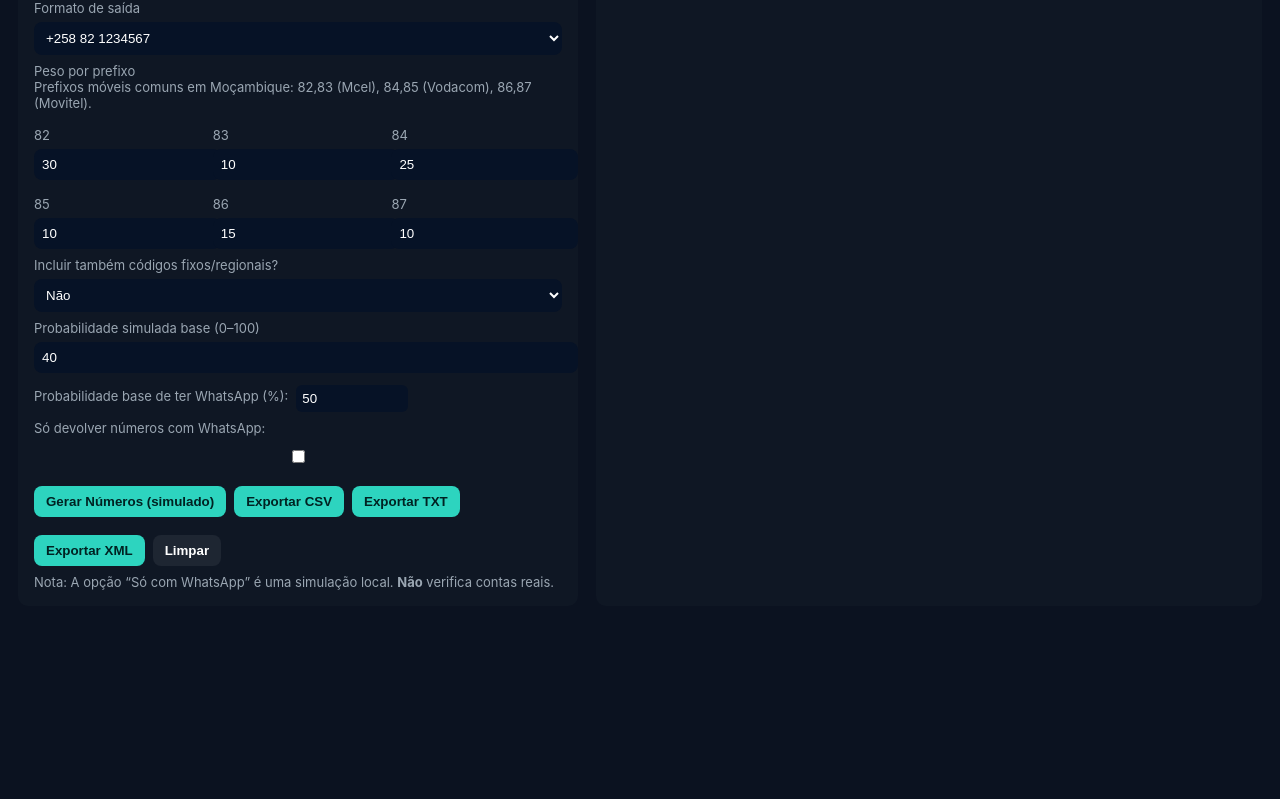
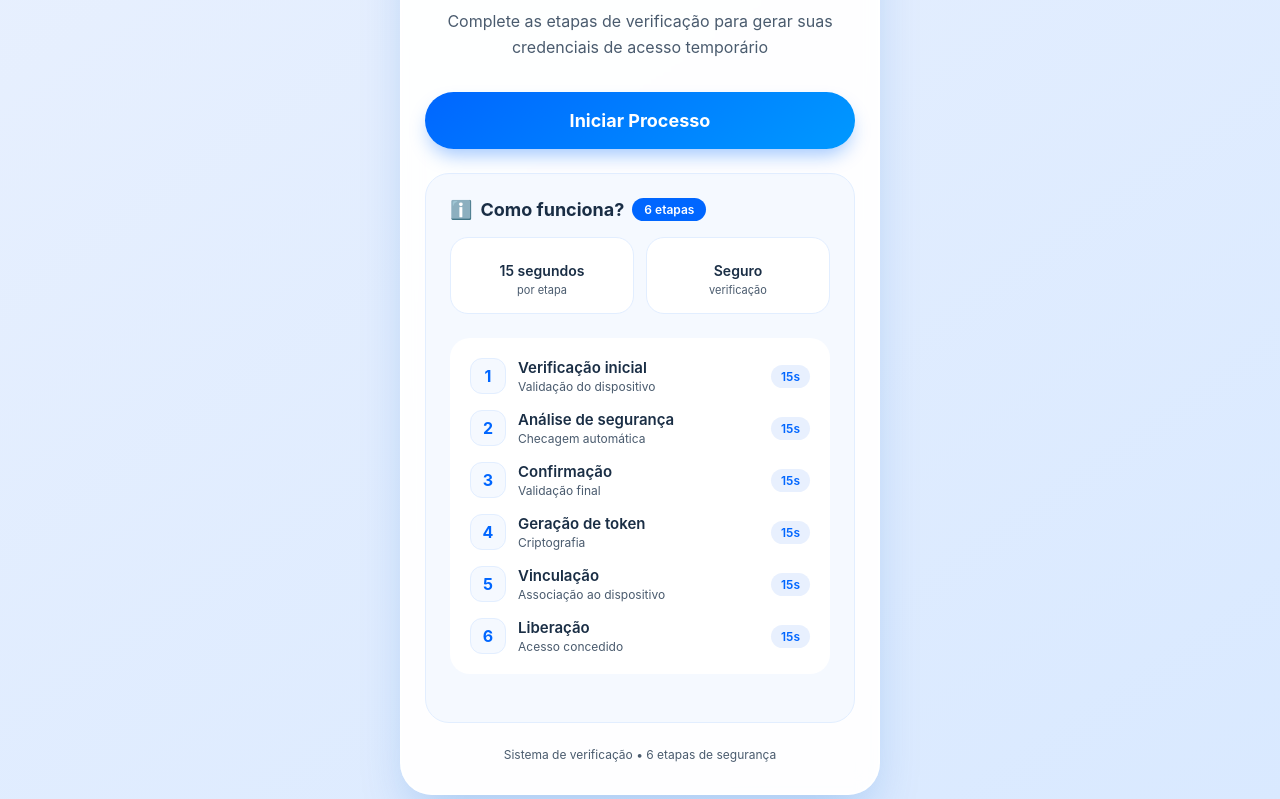
Before and after one commit to CardosoB8/GeradordesinaisTako, a website: page public/index.html in a window 1280 px wide. Shown: the part 160-959 px from the top of the page. Before the commit the page ends 800 px from the top, so only its background shows below. Drawn offline with Linux system fonts and the light colour scheme.

Commit message:
Update index.html

```diff
--- a/public/index.html
+++ b/public/index.html
@@ -1,384 +1,367 @@
-<!doctype html>
-<html lang="pt-PT">
+<!DOCTYPE html>
+<html>
 <head>
-<meta charset="utf-8" />
-<meta name="viewport" content="width=device-width,initial-scale=1" />
-<title>Gerador — Apenas números com WhatsApp (simulado)</title>
-
+    <title>Sistema de Acesso</title>
+    <meta charset="UTF-8">
+    <meta name="viewport" content="width=device-width, initial-scale=1.0, maximum-scale=1.0, user-scalable=yes">
     <style>
-  :root {
-    --bg: #0b1220;
-    --card: #0f1724;
-    --accent: #2dd4bf;
-    --muted: #9aa6b2;
+        * {
+            margin: 0;
+            padding: 0;
+            box-sizing: border-box;
+            font-family: -apple-system, BlinkMacSystemFont, 'Segoe UI', Roboto, Helvetica, Arial, sans-serif;
         }
 
         body {
-    font-family: Inter, system-ui, Arial;
-    background: var(--bg);
-    color: #e6eef8;
+            background: linear-gradient(145deg, #E8F0FE 0%, #D9E9FF 100%);
+            min-height: 100vh;
+            display: flex;
+            align-items: center;
+            justify-content: center;
             margin: 0;
-    padding: 18px;
+            padding: 16px;
         }
 
-  .wrap {
-    display: flex;
-    gap: 18px;
-    flex-wrap: wrap;
+        .main-container {
+            max-width: 480px;
+            width: 100%;
+            margin: 0 auto;
         }
 
+        /* Card principal */
         .card {
-    background: var(--card);
-    padding: 16px;
-    border-radius: 10px;
-    min-width: 320px;
-    flex: 1;
+            background: rgba(255, 255, 255, 0.95);
+            backdrop-filter: blur(10px);
+            -webkit-backdrop-filter: blur(10px);
+            border-radius: 32px;
+            padding: 32px 24px;
+            width: 100%;
+            box-shadow: 0 25px 50px -12px rgba(0, 98, 204, 0.25),
+                        0 0 0 1px rgba(255, 255, 255, 0.5) inset;
+            border: 1px solid rgba(255, 255, 255, 0.8);
+            text-align: center;
+        }
+
+        /* Ícone animado */
+        .animated-icon {
+            font-size: 64px;
+            margin-bottom: 16px;
+            animation: float 3s ease-in-out infinite;
+        }
+
+        @keyframes float {
+            0%, 100% { transform: translateY(0); }
+            50% { transform: translateY(-10px); }
         }
 
         h1 {
-    margin: 0 0 8px 0;
-    font-size: 18px;
+            font-size: 36px;
+            font-weight: 800;
+            background: linear-gradient(135deg, #0066FF 0%, #0099FF 100%);
+            -webkit-background-clip: text;
+            -webkit-text-fill-color: transparent;
+            background-clip: text;
+            margin-bottom: 16px;
+            letter-spacing: -0.5px;
         }
 
-  label {
-    display: block;
-    color: var(--muted);
-    font-size: 13px;
-    margin-top: 8px;
+        .description {
+            color: #4A5B6E;
+            font-size: 16px;
+            line-height: 1.6;
+            margin-bottom: 32px;
+            padding: 0 12px;
         }
 
-  input,
-  select,
-  textarea {
+        /* Botão principal */
+        .button {
+            background: linear-gradient(145deg, #0066FF, #0099FF);
+            color: white;
+            border: none;
+            padding: 18px 40px;
+            border-radius: 40px;
+            font-size: 18px;
+            font-weight: 700;
+            cursor: pointer;
+            text-decoration: none;
+            display: inline-block;
             width: 100%;
-    padding: 8px;
-    border-radius: 8px;
-    border: 0;
-    background: #061226;
-    color: #fff;
-    margin-top: 6px;
+            text-align: center;
+            box-shadow: 0 10px 20px -5px rgba(0, 102, 255, 0.4);
+            transition: all 0.3s;
+            margin-bottom: 24px;
         }
 
-  button {
-    margin-top: 10px;
-    padding: 8px 12px;
-    border-radius: 8px;
-    border: 0;
-    background: var(--accent);
-    color: #022;
-    cursor: pointer;
-    font-weight: 700;
+        .button:hover {
+            transform: translateY(-2px);
+            box-shadow: 0 15px 25px -5px rgba(0, 102, 255, 0.5);
         }
 
-  .btn-ghost {
-    background: #ffffff10;
-    color: #fff;
+        .button:active {
+            transform: translateY(0);
         }
 
-  table {
-    width: 100%;
-    border-collapse: collapse;
-    margin-top: 10px;
+        /* Card de informações */
+        .info-card {
+            background: #F5F9FF;
+            border-radius: 24px;
+            padding: 24px;
+            margin-bottom: 24px;
+            border: 1px solid #E2EEFF;
         }
 
-  th, td {
-    padding: 6px;
-    border-bottom: 1px solid rgba(255, 255, 255, 0.03);
-    font-size: 13px;
+        .info-title {
+            font-size: 18px;
+            font-weight: 700;
+            color: #1A2E45;
+            margin-bottom: 16px;
+            display: flex;
+            align-items: center;
+            gap: 8px;
         }
 
-  .small {
-    font-size: 13px;
-    color: var(--muted);
+        .info-badge {
+            background: #0066FF;
+            color: white;
+            padding: 4px 12px;
+            border-radius: 40px;
+            font-size: 12px;
+            font-weight: 600;
         }
 
-  .row {
-    display: flex;
-    gap: 8px;
-    flex-wrap: wrap;
+        /* Features em grid */
+        .features-grid {
+            display: grid;
+            grid-template-columns: 1fr 1fr;
+            gap: 12px;
+            margin-bottom: 24px;
         }
 
-  .wh-icon {
-    cursor: pointer;
-    user-select: none;
+        .feature {
+            background: white;
+            padding: 16px;
+            border-radius: 18px;
+            text-align: center;
+            border: 1px solid #E2EEFF;
         }
 
-  .wh-yes {
-    color: #2dd4bf;
-    font-weight: 700;
+        .feature-emoji {
+            font-size: 28px;
+            margin-bottom: 8px;
         }
 
-  .wh-no {
-    color: #9aa6b2;
+        .feature-title {
+            font-size: 14px;
+            font-weight: 600;
+            color: #1A2E45;
+            margin-bottom: 4px;
         }
 
-  .controls {
-    display: flex;
-    gap: 8px;
-    align-items: center;
-    flex-wrap: wrap;
+        .feature-desc {
+            font-size: 11px;
+            color: #4A5B6E;
         }
 
-  .small-input {
-    width: 100px;
-    padding: 6px;
-    border-radius: 6px;
-    border: 0;
-    background: #061226;
-    color: #fff;
+        /* Timeline das etapas */
+        .timeline {
+            background: white;
+            border-radius: 20px;
+            padding: 20px;
+            margin-bottom: 24px;
         }
 
-  .muted-block {
-    color: var(--muted);
-    font-size: 13px;
-    margin-top: 8px;
+        .timeline-item {
+            display: flex;
+            align-items: center;
+            gap: 12px;
+            margin-bottom: 16px;
         }
 
-  .notice {
-    background: #ffffff10;
-    padding: 8px;
-    border-radius: 8px;
-    margin-top: 8px;
-    color: var(--muted);
-    font-size: 13px;
+        .timeline-item:last-child {
+            margin-bottom: 0;
+        }
+
+        .timeline-number {
+            width: 36px;
+            height: 36px;
+            background: #F5F9FF;
+            border-radius: 12px;
+            display: flex;
+            align-items: center;
+            justify-content: center;
+            font-weight: 700;
+            color: #0066FF;
+            border: 1px solid #E2EEFF;
+        }
+
+        .timeline-content {
+            flex: 1;
+            text-align: left;
+        }
+
+        .timeline-title {
+            font-size: 15px;
+            font-weight: 600;
+            color: #1A2E45;
+            margin-bottom: 2px;
+        }
+
+        .timeline-sub {
+            font-size: 12px;
+            color: #4A5B6E;
+        }
+
+        .timeline-duration {
+            background: #E8F0FE;
+            padding: 4px 10px;
+            border-radius: 40px;
+            font-size: 12px;
+            font-weight: 600;
+            color: #0066FF;
+        }
+
+        /* Footer e link admin */
+        .admin-section {
+            margin-top: 24px;
+            padding-top: 20px;
+            border-top: 1px solid #E2EEFF;
+        }
+
+        .admin-link {
+            color: #4A5B6E;
+            text-decoration: none;
+            font-size: 14px;
+            font-weight: 500;
+            display: inline-flex;
+            align-items: center;
+            gap: 6px;
+            padding: 8px 16px;
+            background: #F5F9FF;
+            border-radius: 40px;
+            transition: all 0.2s;
+        }
+
+        .admin-link:hover {
+            background: #E2EEFF;
+            color: #0066FF;
+        }
+
+        .footer {
+            margin-top: 20px;
+            color: #4A5B6E;
+            font-size: 12px;
         }
     </style>
 </head>
+<body>
+    <div class="main-container">
+        <div class="card">
+            <!-- Ícone animado -->
+            <div class="animated-icon"></div>
 
-<body>
-  <div style="display:flex;justify-content:space-between;align-items:center;margin-bottom:12px">
-    <h1>Gerador Simulado — Apenas números com WhatsApp</h1>
-    <div class="small">Uso educativo — não verifica números reais</div>
+            <!-- Título -->
+            <h1>Gerar Acesso<br>de 20 Horas</h1>
+
+            <!-- Descrição -->
+            <div class="description">
+                Complete as etapas de verificação para gerar suas credenciais de acesso temporário
             </div>
 
-  <div class="wrap">
-    <!-- Painel de Configuração -->
-    <div class="card" style="max-width:560px">
-      <div class="small">Configurações</div>
+            <!-- Botão iniciar -->
+            <a href="/acesso-mod" class="button">
+                Iniciar Processo
+            </a>
 
-      <label>Quantidade a gerar</label>
-      <input id="count" type="number" value="50" min="1" max="5000"/>
-
-      <label>Formato de saída</label>
-      <select id="format">
-        <option value="+258">+258 82 1234567</option>
-        <option value="local">82 1234567 (local)</option>
-        <option value="e164">+258821234567 (E.164)</option>
-      </select>
-
-      <label>Peso por prefixo</label>
-      <div class="small">Prefixos móveis comuns em Moçambique: 82,83 (Mcel), 84,85 (Vodacom), 86,87 (Movitel).</div>
-      <div style="display:grid;grid-template-columns:repeat(3,1fr);gap:8px;margin-top:8px">
-        <div><label>82</label><input id="w82" type="number" value="30" min="0"/></div>
-        <div><label>83</label><input id="w83" type="number" value="10" min="0"/></div>
-        <div><label>84</label><input id="w84" type="number" value="25" min="0"/></div>
-        <div><label>85</label><input id="w85" type="number" value="10" min="0"/></div>
-        <div><label>86</label><input id="w86" type="number" value="15" min="0"/></div>
-        <div><label>87</label><input id="w87" type="number" value="10" min="0"/></div>
+            <!-- Card informativo -->
+            <div class="info-card">
+                <div class="info-title">
+                    <span>ℹ️</span> Como funciona?
+                    <span class="info-badge">6 etapas</span>
                 </div>
 
-      <label>Incluir também códigos fixos/regionais?</label>
-      <select id="includeFixed">
-        <option value="no">Não</option>
-        <option value="yes">Sim (21,23,24...)</option>
-      </select>
-
-      <label>Probabilidade simulada base (0–100)</label>
-      <input id="probBase" type="number" value="40" min="0" max="100"/>
-
-      <div class="controls" style="margin-top:6px">
-        <label style="margin:0">Probabilidade base de ter WhatsApp (%):</label>
-        <input id="whSimProb" class="small-input" type="number" min="0" max="100" value="50" />
-        <label style="margin:0">Só devolver números com WhatsApp:</label>
-        <input id="onlyWhatsApp" type="checkbox" />
+                <!-- Grid de features -->
+                <div class="features-grid">
+                    <div class="feature">
+                        <div class="feature-emoji"></div>
+                        <div class="feature-title">15 segundos</div>
+                        <div class="feature-desc">por etapa</div>
+                    </div>
+                    <div class="feature">
+                        <div class="feature-emoji"></div>
+                        <div class="feature-title">Seguro</div>
+                        <div class="feature-desc">verificação</div>
+                    </div>
                 </div>
 
-      <div class="row" style="margin-top:10px">
-        <button id="genBtn">Gerar Números (simulado)</button>
-        <button id="exportBtn">Exportar CSV</button>
-        <button id="exportTxtBtn">Exportar TXT</button>
-        <button id="exportXmlBtn">Exportar XML</button>
-        <button id="clearBtn" class="btn-ghost">Limpar</button>
+                <!-- Timeline das etapas -->
+                <div class="timeline">
+                    <div class="timeline-item">
+                        <div class="timeline-number">1</div>
+                        <div class="timeline-content">
+                            <div class="timeline-title">Verificação inicial</div>
+                            <div class="timeline-sub">Validação do dispositivo</div>
+                        </div>
+                        <div class="timeline-duration">15s</div>
                     </div>
 
-      <div class="muted-block">
-        Nota: A opção “Só com WhatsApp” é uma simulação local. <strong>Não</strong> verifica contas reais.
+                    <div class="timeline-item">
+                        <div class="timeline-number">2</div>
+                        <div class="timeline-content">
+                            <div class="timeline-title">Análise de segurança</div>
+                            <div class="timeline-sub">Checagem automática</div>
+                        </div>
+                        <div class="timeline-duration">15s</div>
                     </div>
 
-      <div id="status" class="notice" style="display:none"></div>
+                    <div class="timeline-item">
+                        <div class="timeline-number">3</div>
+                        <div class="timeline-content">
+                            <div class="timeline-title">Confirmação</div>
+                            <div class="timeline-sub">Validação final</div>
+                        </div>
+                        <div class="timeline-duration">15s</div>
                     </div>
 
-    <!-- Painel de Resultados -->
-    <div class="card" style="max-width:760px;flex:1.2">
-      <div class="small">Resultados (simulados)</div>
-      <table id="tbl">
-        <thead>
-          <tr><th>#</th><th>Número</th><th>Prefixo</th><th>Probabilidade(%)</th><th>WhatsApp?</th></tr>
-        </thead>
-        <tbody></tbody>
-      </table>
+                    <div class="timeline-item">
+                        <div class="timeline-number">4</div>
+                        <div class="timeline-content">
+                            <div class="timeline-title">Geração de token</div>
+                            <div class="timeline-sub">Criptografia</div>
+                        </div>
+                        <div class="timeline-duration">15s</div>
+                    </div>
 
-      <div style="margin-top:10px" class="small">
-        Exporta em CSV, TXT ou XML. O campo <code>whatsapp</code> é simulado.
+                    <div class="timeline-item">
+                        <div class="timeline-number">5</div>
+                        <div class="timeline-content">
+                            <div class="timeline-title">Vinculação</div>
+                            <div class="timeline-sub">Associação ao dispositivo</div>
+                        </div>
+                        <div class="timeline-duration">15s</div>
+                    </div>
+
+                    <div class="timeline-item">
+                        <div class="timeline-number">6</div>
+                        <div class="timeline-content">
+                            <div class="timeline-title">Liberação</div>
+                            <div class="timeline-sub">Acesso concedido</div>
+                        </div>
+                        <div class="timeline-duration">15s</div>
+                    </div>
+                </div>
+
+                <!-- Total de tempo -->
+
+            </div>
+
+            <!-- Área Admin -->
+
+
+            <!-- Footer -->
+            <div class="footer">
+                Sistema de verificação • 6 etapas de segurança
             </div>
         </div>
     </div>
-
-<script>
-(function(){
-  const mobilePrefixes = ['82','83','84','85','86','87'];
-  const fixedPrefixes = ['21','23','24','26','27','28','29'];
-  const elements = {
-    count: document.getElementById('count'),
-    format: document.getElementById('format'),
-    includeFixed: document.getElementById('includeFixed'),
-    genBtn: document.getElementById('genBtn'),
-    exportBtn: document.getElementById('exportBtn'),
-    exportTxtBtn: document.getElementById('exportTxtBtn'),
-    exportXmlBtn: document.getElementById('exportXmlBtn'),
-    clearBtn: document.getElementById('clearBtn'),
-    tblBody: document.querySelector('#tbl tbody'),
-    probBase: document.getElementById('probBase'),
-    w82: document.getElementById('w82'),
-    w83: document.getElementById('w83'),
-    w84: document.getElementById('w84'),
-    w85: document.getElementById('w85'),
-    w86: document.getElementById('w86'),
-    w87: document.getElementById('w87'),
-    whSimProb: document.getElementById('whSimProb'),
-    onlyWhatsApp: document.getElementById('onlyWhatsApp'),
-    status: document.getElementById('status')
-  };
-
-  let lastGenerated = [];
-
-  function readWeights(){
-    return {
-      w82: +elements.w82.value,
-      w83: +elements.w83.value,
-      w84: +elements.w84.value,
-      w85: +elements.w85.value,
-      w86: +elements.w86.value,
-      w87: +elements.w87.value
-    };
-  }
-
-  function pickPrefix(weights, includeFixed){
-    const pool = [];
-    mobilePrefixes.forEach(p=>{ for(let i=0;i<(weights['w'+p]||0);i++) pool.push(p); });
-    if(includeFixed) fixedPrefixes.forEach(p=>{ for(let i=0;i<5;i++) pool.push(p); });
-    if(pool.length===0) return mobilePrefixes[Math.floor(Math.random()*mobilePrefixes.length)];
-    return pool[Math.floor(Math.random()*pool.length)];
-  }
-
-  function genSubscriberNumber(){ return Array.from({length:7},()=>Math.floor(Math.random()*10)).join(''); }
-
-  function formatNumber(prefix, subscriber, fmt){
-    if(fmt==='local') return `${prefix} ${subscriber}`;
-    if(fmt==='+258') return `+258 ${prefix} ${subscriber}`;
-    if(fmt==='e164') return `+258${prefix}${subscriber}`;
-    return `+258 ${prefix} ${subscriber}`;
-  }
-
-  function randomProb(base){
-    const sigma=18, u=(Math.random()+Math.random()+Math.random())/3;
-    let p=base+(u-0.5)*sigma;
-    return Math.max(0,Math.min(100,Math.round(p*10)/10));
-  }
-
-  function escapeXml(str){
-    return str.replace(/[<>&'"]/g,c=>({'<':'&lt;','>':'&gt;','&':'&amp;','\'':'&apos;','"':'&quot;'}[c]));
-  }
-
-  function renderTable(){
-    elements.tblBody.innerHTML='';
-    lastGenerated.forEach((r,i)=>{
-      const tr=document.createElement('tr');
-      tr.innerHTML=`
-        <td>${i+1}</td>
-        <td>${r.num}</td>
-        <td>${r.prefix}</td>
-        <td>${r.prob}%</td>
-        <td><span class="wh-icon ${r.whatsapp?'wh-yes':'wh-no'}" title="Clique para alternar">${r.whatsapp?'✔ Sim':'— Não'}</span></td>
-      `;
-      tr.querySelector('.wh-icon').addEventListener('click',()=>{ r.whatsapp=!r.whatsapp; renderTable(); });
-      elements.tblBody.appendChild(tr);
-    });
-  }
-
-  function generateNumbers(){
-    const desired = Math.min(5000,Math.max(1,+elements.count.value));
-    const fmt = elements.format.value;
-    const includeFixed = elements.includeFixed.value==='yes';
-    const weights = readWeights();
-    const base = Math.max(0,Math.min(100,+elements.probBase.value));
-    const whSimBase = Math.max(0,Math.min(100,+elements.whSimProb.value))/100;
-    const onlyWhats = elements.onlyWhatsApp.checked;
-    lastGenerated=[]; const seen=new Set();
-
-    while(lastGenerated.length<desired){
-      const prefix=pickPrefix(weights,includeFixed);
-      const subscriber=genSubscriberNumber();
-      const key=prefix+subscriber;
-      if(seen.has(key)) continue;
-      seen.add(key);
-      const prob=randomProb(base);
-      const formatted=formatNumber(prefix,subscriber,fmt);
-      let whatsapp=false;
-      const chance=whSimBase*(0.4+0.6*(prob/100));
-      whatsapp=Math.random()<chance;
-      if(!onlyWhats || whatsapp) lastGenerated.push({num:formatted,prefix,subscriber,prob,whatsapp});
-    }
-
-    renderTable();
-    elements.status.style.display='none';
-  }
-
-  function downloadCSV(){
-    if(!lastGenerated.length){ alert('Nenhum número gerado'); return; }
-    let csv='number,prefix,subscriber,probability,whatsapp\n';
-    lastGenerated.forEach(r=>csv+=`${r.num},${r.prefix},${r.subscriber},${r.prob},${r.whatsapp}\n`);
-    const blob=new Blob([csv],{type:'text/csv;charset=utf-8;'});
-    const a=document.createElement('a');
-    a.href=URL.createObjectURL(blob);
-    a.download='numeros_mz_simulados.csv';
-    a.click();
-  }
-
-  function downloadTXT(){
-    if(!lastGenerated.length){ alert('Nenhum número gerado'); return; }
-    const txt=lastGenerated.map(r=>`${r.num}  [WhatsApp:${r.whatsapp?'SIM':'NAO'}]`).join('\n');
-    const blob=new Blob([txt],{type:'text/plain;charset=utf-8;'});
-    const a=document.createElement('a');
-    a.href=URL.createObjectURL(blob);
-    a.download='numeros_mz_simulados.txt';
-    a.click();
-  }
-
-  function downloadXML(){
-    if(!lastGenerated.length){ alert('Nenhum número gerado'); return; }
-    let xml='<?xml version="1.0" encoding="UTF-8"?>\n<numeros>\n';
-    lastGenerated.forEach(r=>{
-      xml+=`  <numero>\n    <value>${escapeXml(r.num)}</value>\n    <prefix>${r.prefix}</prefix>\n    <subscriber>${r.subscriber}</subscriber>\n    <probability>${r.prob}</probability>\n    <whatsapp>${r.whatsapp}</whatsapp>\n  </numero>\n`;
-    });
-    xml+='</numeros>';
-    const blob=new Blob([xml],{type:'application/xml;charset=utf-8;'});
-    const a=document.createElement('a');
-    a.href=URL.createObjectURL(blob);
-    a.download='numeros_mz_simulados.xml';
-    a.click();
-  }
-
-  elements.genBtn.addEventListener('click',generateNumbers);
-  elements.exportBtn.addEventListener('click',downloadCSV);
-  elements.exportTxtBtn.addEventListener('click',downloadTXT);
-  elements.exportXmlBtn.addEventListener('click',downloadXML);
-  elements.clearBtn.addEventListener('click',()=>{
-    lastGenerated=[];
-    elements.tblBody.innerHTML='';
-    elements.status.style.display='none';
-  });
-})();
-</script>
 </body>
 </html>
```
Lines whose indentation alone changed are shown as unchanged.
